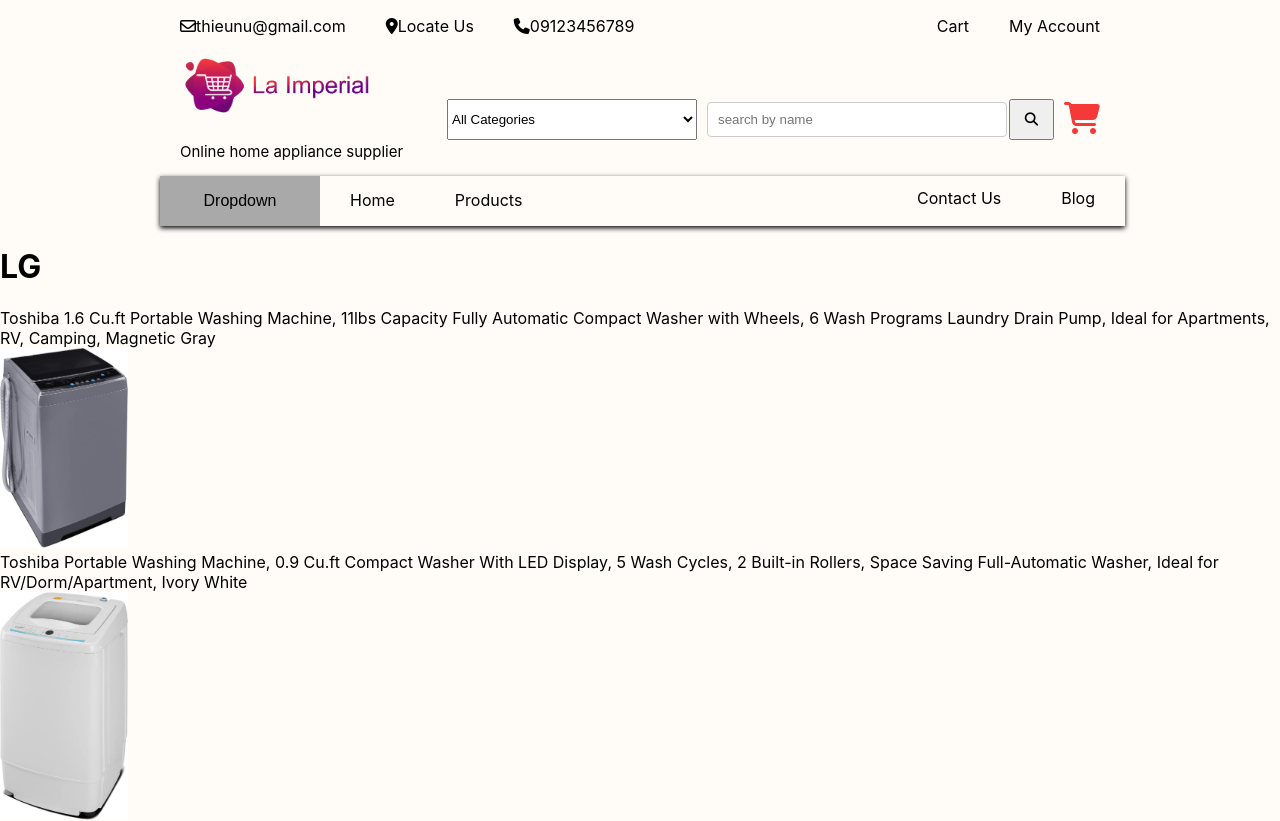
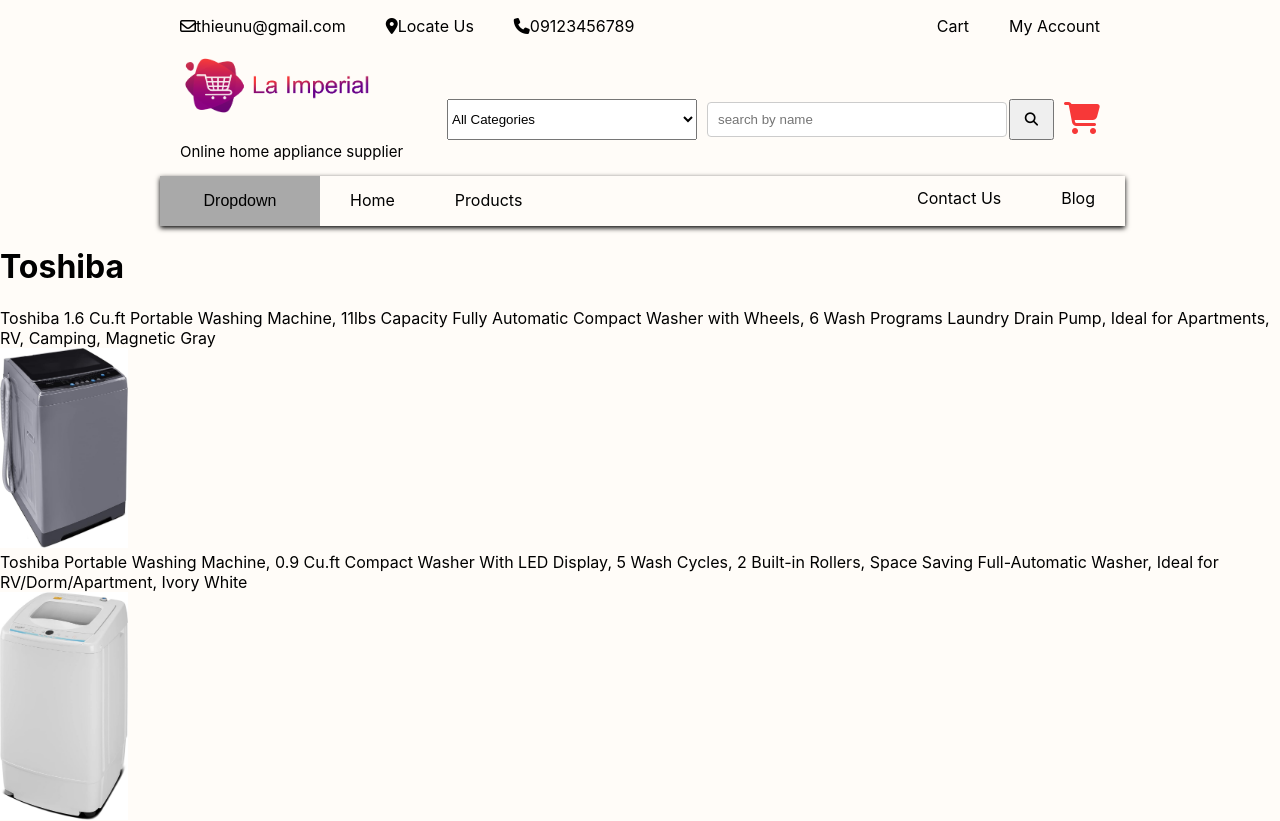
Before and after one commit to Grozay/La_Impreial, a React (Create React App) app in the folder source/: page /toshiba in a window 1280 px wide. Shown: the top 821 px of the page. Built offline with nearby package versions, Linux system fonts and the light colour scheme.

Commit message:
Update Toshiba.js

```diff
--- a/source/src/Home/Brand/Toshiba.js
+++ b/source/src/Home/Brand/Toshiba.js
@@ -1,7 +1,7 @@
 const Toshiba = ({ toshibaProduct }) => {
     return (
         <div>
-            <h1>LG</h1>
+            <h1>Toshiba</h1>
             {toshibaProduct.map(pro => (
                 <div>
                     {pro.name}
```
